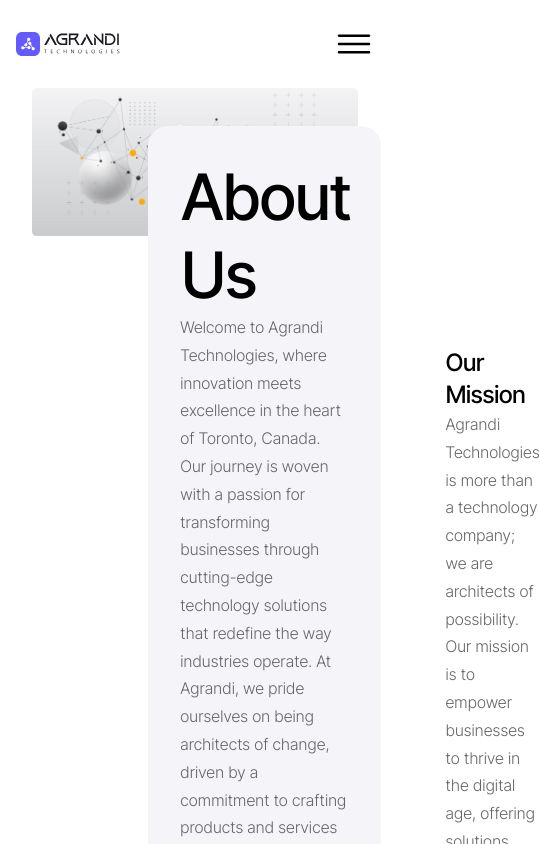
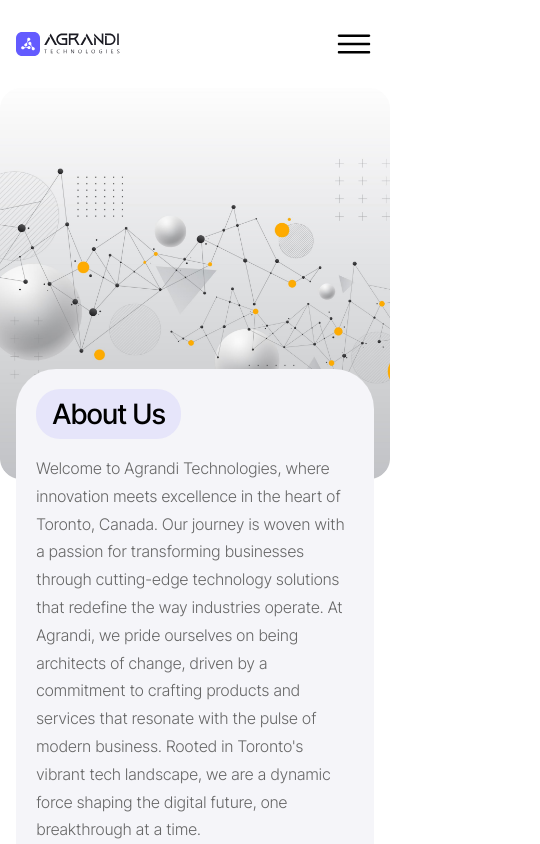
Before and after one commit to OladipoOmotosho/agrandi, a Next.js app: page /about in a window 390 px wide. Shown: the top 844 px of the page, 540 px wide, since content can reach past the window. Built offline with nearby package versions, Linux system fonts and the light colour scheme.

Commit message:
landing page done

```diff
--- a/components/InfoBlock.tsx
+++ b/components/InfoBlock.tsx
@@ -14,7 +14,7 @@
 }: infoBlock) => {
   return (
     <div className={className}>
-      <div className="w-full flex flex-col gap-5">
+      <div className="w-full flex flex-col gap-5 mt-10 lg:mt-0">
         <div className="flex flex-col gap-1">
           <h4 className="text-xl font-semibold" style={{ color: colors.black }}>
             {heading}
--- a/src/app/about/page.tsx
+++ b/src/app/about/page.tsx
@@ -2,11 +2,13 @@
 import Image from "next/image";
 import React from "react";
 import aboutBg from "../../../public/assets/images/aboutBg.png";
+import mobileAboutBg from "../../../public/assets/images/mobileAboutBg.png";
 import { FONTFAMILY, colors } from "../../../utils";
 import InfoBlock from "../../../components/InfoBlock";
 import vrGirl from "../../../public/assets/images/vrGirl.png";
 import handshake from "../../../public/assets/images/handshake.png";
 import map from "../../../public/assets/images/map.png";
+import styles from "./styles/about.module.css";
 
 const page = () => {
   const details = [
@@ -15,8 +17,7 @@
       information: (
         <>
           <>
-            {" "}
-            Website and Application Development <br />{" "}
+            Website and Application Development <br />
           </>
           At Agrandi Technologies, we are passionate about crafting exceptional
           digital experiences. Our team of skilled developers specializes in
@@ -43,19 +44,35 @@
     },
   ];
   return (
-    <div className="mb-[146px]">
-      <div className="mx-8">
-        <Image src={aboutBg} alt="backgroundImage" quality={90} priority />
+    <div className="lg:mb-[146px]">
+      <div className="lg:mx-8">
+        <Image
+          src={aboutBg}
+          alt="backgroundImage"
+          quality={90}
+          priority
+          className={styles.imgProperties}
+        />
+        <Image
+          src={mobileAboutBg}
+          alt="backgroundImage"
+          quality={90}
+          priority
+          className={styles.imgProperties2}
+        />
       </div>
-      <div className="mb-[92px]">
-        <section className="flex flex-row justify-between 2xl:justify-center 2xl:gap-44 gap-16">
+      <div className="lg:mb-[92px]">
+        <section className={styles.sectionA}>
           <div
-            className="p-8 rounded-[20px] max-w-[509px] mt-[-110px] ml-[148px]"
+            className={`p-5 lg:p-8 lg:max-w-[509px] mt-[-110px] lg:ml-[148px] ${styles.backgroundBg}`}
             style={{ background: colors.lightgray }}
           >
             <h3
-              className="font-medium text-[64px] leading-[78px] tracking-tighter"
-              style={{ color: colors.black, fontFamily: FONTFAMILY.inter }}
+              className="font-medium text-[28px] w-fit mb-4 lg:mb-0 lg:text-[64px] lg:bg-inherit bg-customBlue rounded-3xl py-1 px-4 text-center lg:leading-[78px] tracking-tighter"
+              style={{
+                color: colors.black,
+                fontFamily: FONTFAMILY.inter,
+              }}
             >
               About Us
             </h3>
@@ -78,7 +95,7 @@
               future, one breakthrough at a time.
             </p>
           </div>
-          <div className="mr-[117px] max-w-[474px] mt-[111px]">
+          <div className="lg:mr-[117px] lg:max-w-[474px] lg:mt-[111px]">
             <h4
               className="font-medium text-2xl leading-8 tracking-tighter"
               style={{ color: colors.black, fontFamily: FONTFAMILY.inter }}
@@ -101,7 +118,7 @@
           </div>
         </section>
       </div>
-      <div className="ml-[140px] mr-[117px]">
+      <div className="lg:ml-[140px] lg:mr-[117px] mx-4 mt-8">
         {details.map((detail, index) => (
           <InfoBlock
             key={index}
@@ -109,8 +126,10 @@
             information={detail.information}
             img={detail.img}
             className={`flex ${
-              index % 2 === 0 ? "flex-row" : "flex-row-reverse"
-            } justify-between items-center gap-24`}
+              index % 2 === 0
+                ? "flex-col lg:flex-row"
+                : "flex-col lg:flex-row-reverse "
+            } justify-between items-center gap-10 lg:gap-24`}
             type="about"
           />
         ))}
@@ -119,4 +138,17 @@
   );
 };
 
+// <div className="lg:ml-[140px] lg:mr-[117px] mx-4 mt-8">
+//       {details.map((detail, index) => (
+//         <InfoBlock
+//           key={index}
+//           heading={detail.heading}
+//           information={detail.information}
+//           img={detail.img}
+//           className={`flex ${
+//             index % 2 === 0 ? "flex-col" : "flex-col"
+//           } justify-between items-center gap-24`}
+//           type="about"
+//         />
+
 export default page;
--- /dev/null
+++ b/src/app/about/styles/about.module.css
@@ -0,0 +1,82 @@
+.sectionA {
+  /* flex flex-row justify-between 2xl:justify-center 2xl:gap-44 gap-16 */
+  padding: 0px 16px;
+  display: flex;
+  flex-direction: column;
+  justify-content: space-between;
+  gap: 64px;
+}
+.imgProperties {
+  display: none;
+}
+
+.imgProperties2 {
+  display: block;
+}
+
+.backgroundBg {
+  border-top-left-radius: 40px;
+  border-top-right-radius: 40px;
+}
+
+@media screen and (min-width: 500px) and (max-width: 999px) {
+  .sectionA {
+    /* flex flex-row justify-between 2xl:justify-center 2xl:gap-44 gap-16 */
+    display: flex;
+    flex-direction: column;
+    justify-content: space-between;
+    gap: 64px;
+  }
+
+  .imgProperties {
+    display: block;
+  }
+
+  .backgroundBg {
+    border-radius: 20px;
+  }
+
+  .imgProperties2 {
+    display: none;
+  }
+}
+@media screen and (min-width: 1000px) and (max-width: 1499px) {
+  .sectionA {
+    /* flex flex-row justify-between 2xl:justify-center 2xl:gap-44 gap-16 */
+    display: flex;
+    flex-direction: row;
+    justify-content: space-between;
+    gap: 64px;
+  }
+
+  .backgroundBg {
+    border-radius: 20px;
+  }
+
+  .imgProperties {
+    display: block;
+  }
+
+  .imgProperties2 {
+    display: none;
+  }
+}
+@media screen and (min-width: 1500px) and (max-width: 7999px) {
+  .sectionA {
+    flex-direction: row;
+    justify-content: center;
+    gap: 176px;
+  }
+
+  .backgroundBg {
+    border-radius: 20px;
+  }
+
+  .imgProperties {
+    display: block;
+  }
+
+  .imgProperties2 {
+    display: none;
+  }
+}
```
Also changed, not shown: public/assets/images/mobileAboutBg.png (added).
